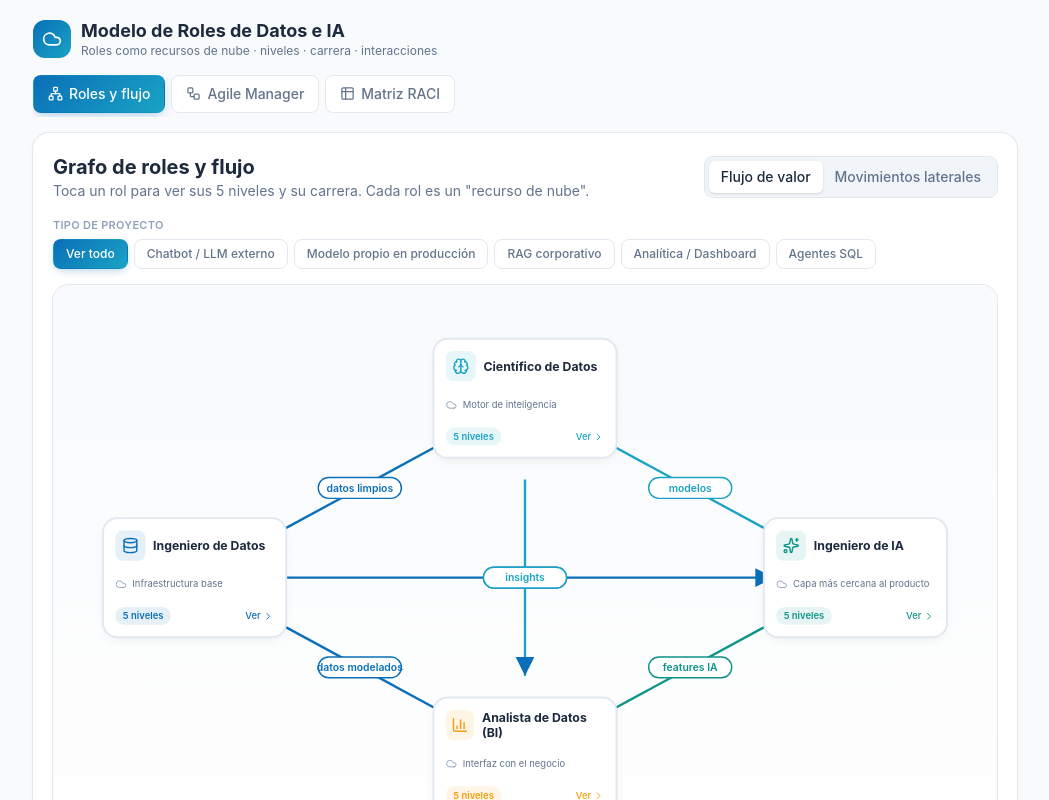
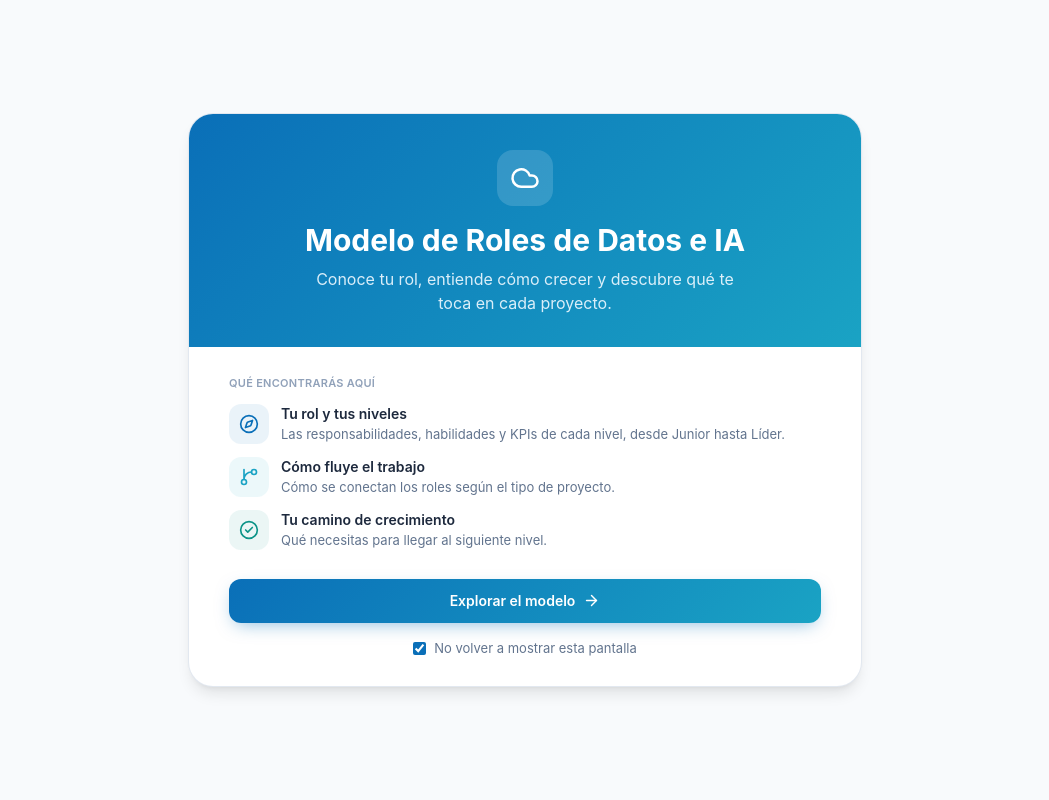
Before and after one commit to josebarrita/RolesDk, a React (Vite) app: page / in a window 1280 px wide. Shown: the top 800 px of the page, without its empty margins (115-1164 px from the left). Built offline with nearby package versions, Linux system fonts and the light colour scheme.

Commit message:
agregar pantalla de bienvenida

```diff
--- a/src/App.tsx
+++ b/src/App.tsx
@@ -1,9 +1,12 @@
-import { useState } from "react";
-import { Cloud, ArrowRight, ArrowLeft, Network, Table2, Workflow, ChevronRight } from "lucide-react";
+import { useState, useEffect } from "react";
+import { Cloud, ArrowRight, ArrowLeft, Network, Table2, Workflow, ChevronRight, Compass, GitBranch, CheckCircle2 } from "lucide-react";
 import {
   ROLE_ORDER, ROLES, LEVELS, DIMS, VALUE_FLOW, PROJECT_TYPES,
   LATERAL, AGILE, RACI, RACI_COLS, RACI_COLORS
 } from "./data/modelo";
+
+// Clave con la que se recuerda en el navegador que ya se vio la bienvenida.
+const WELCOME_KEY = "rolesdk_welcome_seen";
 
 
 /* ----------------------------- HELPERS ----------------------------- */
@@ -396,9 +399,106 @@ function RaciView() {
 }
 
 /* ----------------------------- ROOT ----------------------------- */
+/* ----------------------------- WELCOME ----------------------------- */
+function Welcome({ onEnter }: { onEnter: (dontShowAgain: boolean) => void }) {
+  const [dontShow, setDontShow] = useState(true);
+
+  const points = [
+    { icon: Compass, color: "#0a6fb8",
+      title: "Tu rol y tus niveles",
+      text: "Las responsabilidades, habilidades y KPIs de cada nivel, desde Junior hasta Líder." },
+    { icon: GitBranch, color: "#1aa3c4",
+      title: "Cómo fluye el trabajo",
+      text: "Cómo se conectan los roles según el tipo de proyecto." },
+    { icon: CheckCircle2, color: "#0d9488",
+      title: "Tu camino de crecimiento",
+      text: "Qué necesitas para llegar al siguiente nivel." },
+  ];
+
+  return (
+    <div className="min-h-screen w-full bg-slate-50 text-slate-700 flex items-center justify-center px-4 py-10">
+      <div className="w-full max-w-2xl">
+        <div className="rounded-3xl bg-white ring-1 ring-slate-200 shadow-lg overflow-hidden">
+          {/* franja superior con degradado corporativo */}
+          <div className="px-6 sm:px-10 pt-9 pb-8 text-center" style={{ background: "linear-gradient(135deg,#0a6fb8,#1aa3c4)" }}>
+            <span className="inline-flex items-center justify-center rounded-2xl bg-white/15 mb-4" style={{ width: 56, height: 56 }}>
+              <Cloud size={30} className="text-white" />
+            </span>
+            <h1 className="text-2xl sm:text-3xl font-bold text-white leading-tight">Modelo de Roles de Datos e IA</h1>
+            <p className="text-sm sm:text-base text-sky-50/90 mt-2 max-w-md mx-auto">
+              Conoce tu rol, entiende cómo crecer y descubre qué te toca en cada proyecto.
+            </p>
+          </div>
+
+          {/* qué encontrarás */}
+          <div className="px-6 sm:px-10 py-7">
+            <div className="text-[11px] font-semibold uppercase tracking-wide text-slate-400 mb-3">Qué encontrarás aquí</div>
+            <div className="space-y-3">
+              {points.map((p) => {
+                const PIcon = p.icon;
+                return (
+                  <div key={p.title} className="flex items-start gap-3">
+                    <span className="flex items-center justify-center rounded-xl shrink-0" style={{ width: 40, height: 40, background: `${p.color}15` }}>
+                      <PIcon size={20} style={{ color: p.color }} />
+                    </span>
+                    <div>
+                      <div className="text-sm font-semibold text-slate-800">{p.title}</div>
+                      <div className="text-[13px] text-slate-500 leading-relaxed">{p.text}</div>
+                    </div>
+                  </div>
+                );
+              })}
+            </div>
+
+            {/* botón y opción */}
+            <button onClick={() => onEnter(dontShow)}
+              className="w-full mt-7 flex items-center justify-center gap-2 rounded-xl py-3 text-sm font-semibold text-white transition-all"
+              style={{ background: "linear-gradient(135deg,#0a6fb8,#1aa3c4)", boxShadow: "0 6px 18px -6px rgba(10,111,184,0.5)" }}>
+              Explorar el modelo <ArrowRight size={17} />
+            </button>
+
+            <label className="flex items-center justify-center gap-2 mt-4 text-[13px] text-slate-500 cursor-pointer select-none">
+              <input type="checkbox" checked={dontShow} onChange={(e) => setDontShow(e.target.checked)}
+                className="rounded border-slate-300" style={{ accentColor: "#0a6fb8" }} />
+              No volver a mostrar esta pantalla
+            </label>
+          </div>
+        </div>
+      </div>
+    </div>
+  );
+}
+
+/* ----------------------------- ROOT ----------------------------- */
 export default function App() {
   const [tab, setTab] = useState("graph");
   const [role, setRole] = useState<string | null>(null);
+  // showWelcome: null = aún no sabemos (evita parpadeo), true/false = decisión tomada
+  const [showWelcome, setShowWelcome] = useState<boolean | null>(null);
+
+  // Al cargar, revisamos si la persona ya vio la bienvenida en este navegador.
+  useEffect(() => {
+    let seen = false;
+    try {
+      seen = localStorage.getItem(WELCOME_KEY) === "true";
+    } catch {
+      // Si el navegador bloquea el almacenamiento, simplemente mostramos la bienvenida.
+      seen = false;
+    }
+    setShowWelcome(!seen);
+  }, []);
+
+  // Cuando la persona entra desde la bienvenida.
+  const handleEnter = (dontShowAgain: boolean) => {
+    if (dontShowAgain) {
+      try { localStorage.setItem(WELCOME_KEY, "true"); } catch { /* sin memoria, no pasa nada */ }
+    }
+    setShowWelcome(false);
+  };
+
+  // Mientras decidimos, no pintamos nada (evita un parpadeo de la bienvenida).
+  if (showWelcome === null) return null;
+  if (showWelcome) return <Welcome onEnter={handleEnter} />;
 
   const tabs = [
     { k: "graph", label: "Roles y flujo", icon: Network },
@@ -444,7 +544,12 @@ export default function App() {
           {tab === "raci" && <RaciView />}
         </div>
 
-        <p className="text-center text-[10px] text-slate-400 mt-4">Basado en el informe "Modelo de Roles del Equipo de Datos e IA" · revisión sugerida cada 12 meses.</p>
+        <div className="text-center mt-4 space-y-1">
+          <p className="text-[10px] text-slate-400">Basado en el informe "Modelo de Roles del Equipo de Datos e IA" · revisión sugerida cada 12 meses.</p>
+          <button onClick={() => setShowWelcome(true)} className="text-[10px] text-slate-400 hover:text-slate-600 underline transition">
+            Ver pantalla de bienvenida
+          </button>
+        </div>
       </div>
     </div>
   );
```
